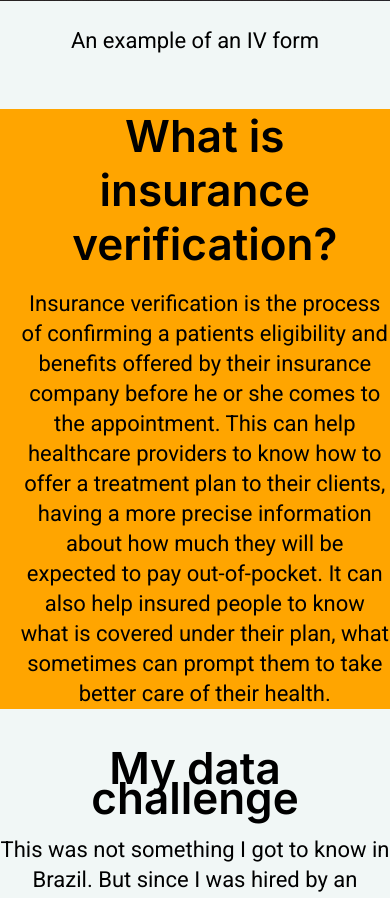
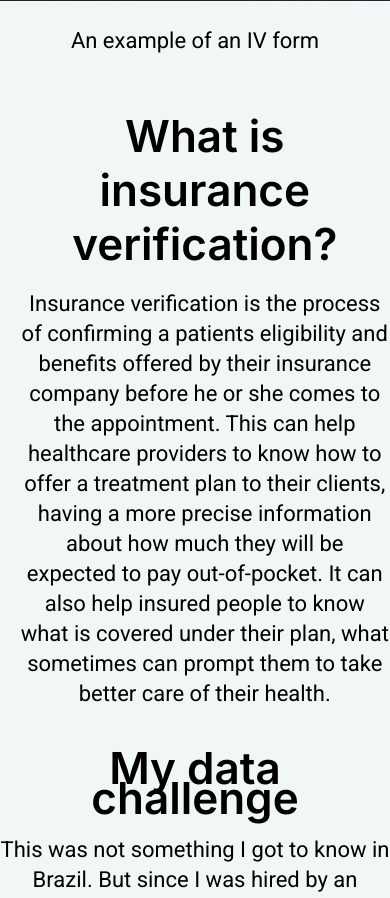
Before and after one commit to BillyVini/wdd130, a plain HTML site: page portfolio/iv-dashboard.html in a window 390 px wide. Shown: the part 769-1667 px from the top of the page. Drawn offline with Linux system fonts and the light colour scheme.

Commit message:
fixing content

```diff
--- a/portfolio/styles/style.css
+++ b/portfolio/styles/style.css
@@ -106,7 +106,6 @@ h3{
 .context{
     grid-column: 3/6;
     text-align: center;
-    background-color: orange;
     padding-left: 5%;
 
 }
@@ -220,6 +219,11 @@ footer.social img{
         margin-right: auto;
         margin-bottom: 5%;
     }
+
+    .context{
+        text-align: center;
+        padding: auto;
+    }
     #background {
         display: none;
     }
```
Also changed, not shown: portfolio/images/data-vis-holder.png (added), portfolio/images/recommendation.png (added).
